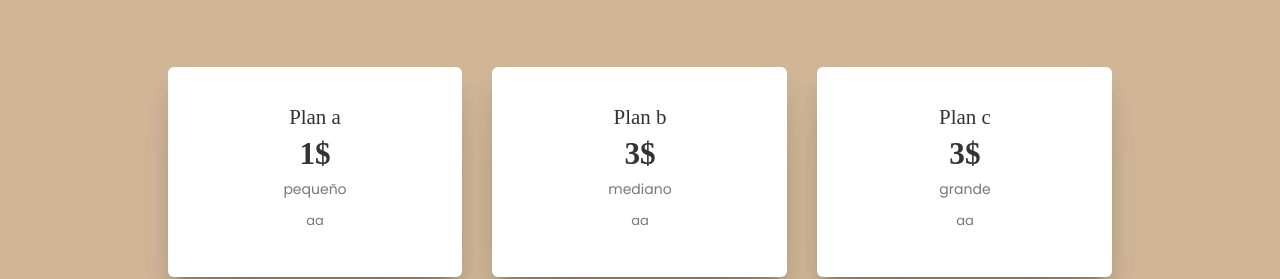
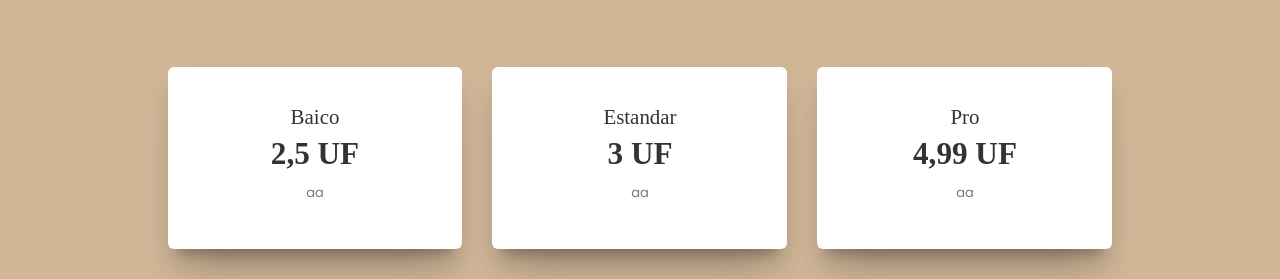
Before and after one commit to Salmon-Ilimitado/Salmon-Ilimitado.github.io, a plain HTML site: page index.html in a window 1280 px wide. Shown: the part 1630-1909 px from the top of the page. Drawn offline with Linux system fonts and the light colour scheme; some packages are replaced by stand-ins of ours; a web font is replaced by a local one.

Commit message:
Update index.html

```diff
--- a/index.html
+++ b/index.html
@@ -169,9 +169,9 @@
                                     <div class="card card-member">
                                         <div class="content">
                                             <div class="description">
-                                                <h3 class="title">Plan a</h3>
-                                                <h2 class="title">1$</h2>
-                                                <p class="small-text">pequeño</p>
+                                                <h3 class="title">Baico</h3>
+                                                <h2 class="title">2,5 UF</h2>
+                                                <p class="small-text"></p>
                                                 <p class="description">aa</p>
                                             </div>
                                         </div>
@@ -181,9 +181,9 @@
                                     <div class="card card-member">
                                         <div class="content">
                                             <div class="description">
-                                                <h3 class="title">Plan b</h3>
-                                                <h2 class="title">3$</h2>
-                                                <p class="small-text">mediano</p>
+                                                <h3 class="title">Estandar </h3>
+                                                <h2 class="title">3 UF</h2>
+                                                <p class="small-text"></p>
                                                 <p class="description">aa</p>
                                             </div>
                                         </div>
@@ -193,9 +193,9 @@
                                     <div class="card card-member">
                                         <div class="content">
                                             <div class="description">
-                                                <h3 class="title">Plan c</h3>
-                                                <h2 class="title">3$</h2>
-                                                <p class="small-text">grande</p>
+                                                <h3 class="title">Pro</h3>
+                                                <h2 class="title">4,99 UF</h2>
+                                                <p class="small-text"></p>
                                                 <p class="description">aa</p>
                                             </div>
                                         </div>
```
